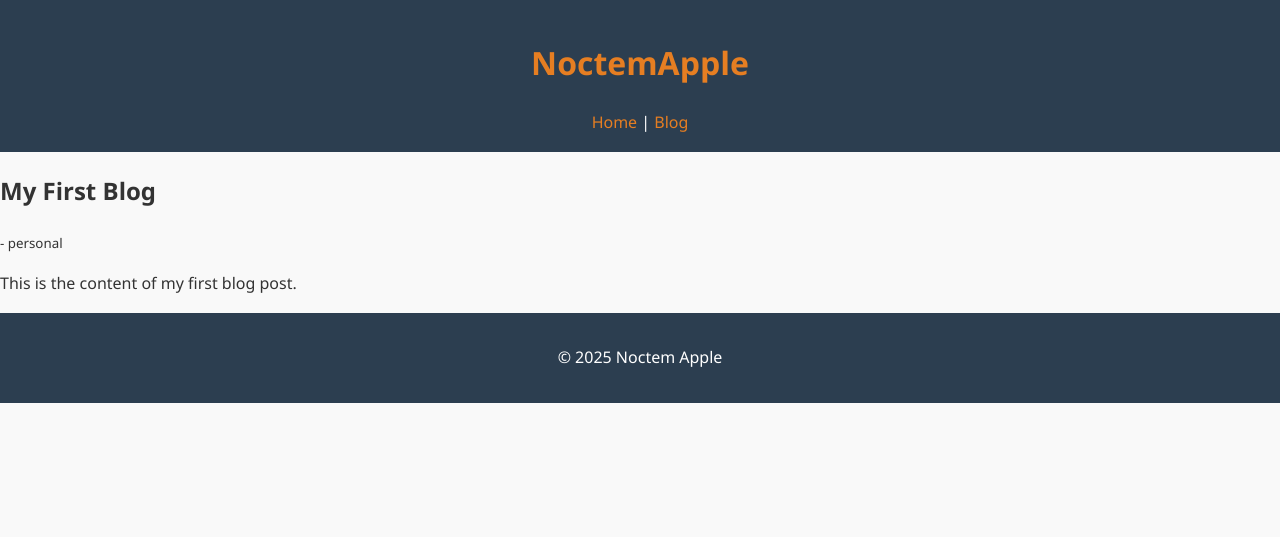
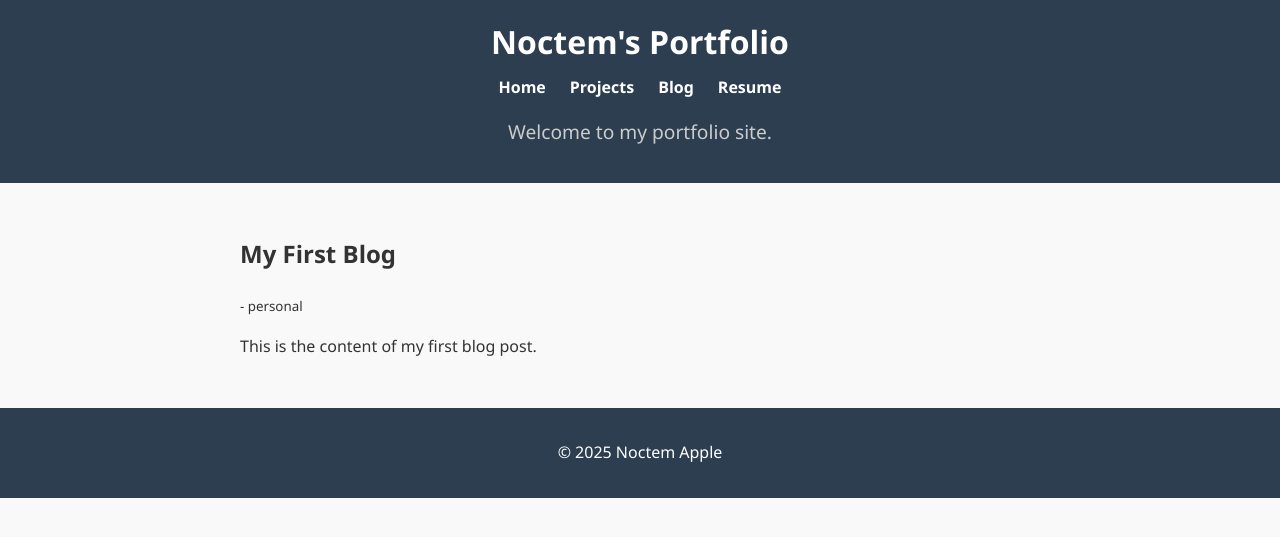
Before and after one commit to NoctemApple/NoctemApple.github.io, a Jekyll site: the page built from _posts/2025-07-06-sample-post.md, in a window 1280 px wide. Shown: the top 537 px of the page. Built offline with Jekyll 4.4.1, drawn with Linux system fonts in a browser that asks for light colours.

Commit message:
🎨 centered blog posts

```diff
--- a/_layouts/post.html
+++ b/_layouts/post.html
@@ -1,29 +1,9 @@
-<!DOCTYPE html>
-<html>
-<head>
-    <meta charset="UTF-8">
-    <title>{{ page.title }}</title>
-    <link rel="stylesheet" href="/assets/style.css">
-</head>
-<body>
-    <header>
-        <h1><a href="/index.html">NoctemApple</a></h1>
-        <nav>
-            <a href="/index.html">Home</a> |
-            <a href="/blog.html">Blog</a>
-        </nav>
-    </header>
+---
+layout: default
+---
 
-    <main>
-        <article>
-            <h2>{{ page.title }}</h2>
-            <p><small>{{ page.data | date: "%B %d, %Y"}} - {{ page.category }}</small></p>
-            {{ content }}
-        </article>
-    </main>
-
-    <footer>
-        <p>© 2025 Noctem Apple</p>
-    </footer>
-</body>
-</html>
+    <article>
+        <h2>{{ page.title }}</h2>
+        <p><small>{{ page.data | date: "%B %d, %Y"}} - {{ page.category }}</small></p>
+        {{ content }}
+    </article>
--- a/assets/style.css
+++ b/assets/style.css
@@ -129,3 +129,9 @@ footer {
 #blog-list a {
   font-weight: bold;
 }
+
+main > article {
+  padding: 2rem;
+  max-width: 800px;
+  margin: auto;
+}
```
